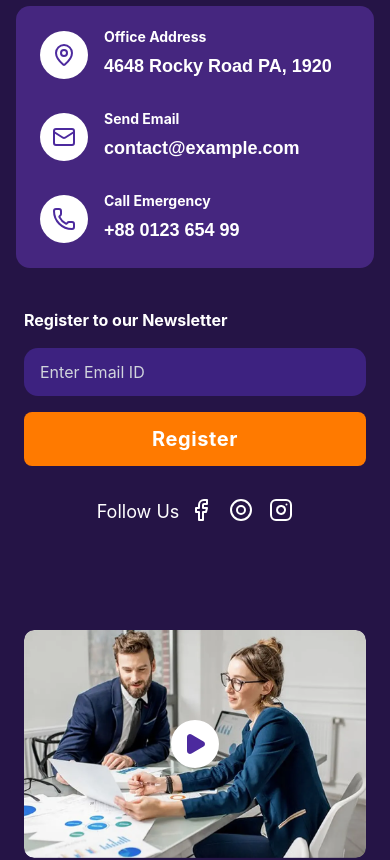
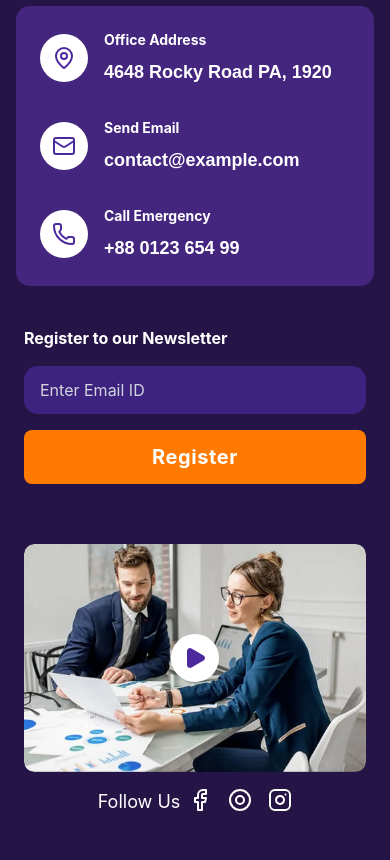
Before and after one commit to remitout2017-cell/remitout-landing, a Next.js app: page / in a window 390 px wide. Shown: the part 10260-11120 px from the top of the page. Built offline with nearby package versions, Linux system fonts and the light colour scheme.

Commit message:
fixed footer and the hydration error in the testimonial section

```diff
--- a/app/page.tsx
+++ b/app/page.tsx
@@ -6,6 +6,7 @@ import ServicesSection from "@/components/ServiceSection";
 import StudentTrustSection from "@/components/StudentTrustSection";
 import TestimonialCarousel from "@/components/TestimonialSection";
 import WhyRemitoutSection from "@/components/WhyRemitoutSection";
+
 
 export default function Home() {
   return (
--- a/components/Footer.tsx
+++ b/components/Footer.tsx
@@ -1,4 +1,5 @@
 "use client";
+
 import { useState } from "react";
 import Link from "next/link";
 import { MapPin, Mail, Phone, Play, Facebook, Instagram } from "lucide-react";
@@ -9,67 +10,38 @@ export default function Footer() {
 
   const handleSubmit = (e: React.FormEvent) => {
     e.preventDefault();
-    // Handle newsletter registration logic here
     console.log("Registering email:", email);
     setEmail("");
   };
 
   return (
     <footer className="bg-[#251446] text-white">
-      <div className=" px-2 py-8  md:p-12 md:max-w-8xl md:mx-32">
-        {/* Contact Information */}
-        <div className="bg-[#45267F] rounded-xl p-6 m-2 md:m-0 mb-10 md:mb-10">
+      <div className="px-2 py-8 md:p-12 md:max-w-8xl md:mx-32">
+        {/* Contact Info */}
+        <div className="bg-[#45267F] rounded-xl p-6 m-2 md:m-0 mb-10">
           <div className="flex flex-col md:flex-row md:justify-around gap-8">
-            {/* Office Address */}
-            <div className="flex items-center gap-4">
-              <div className="bg-white rounded-full p-3 flex items-center justify-center">
-                <MapPin className="h-6 w-6 text-[#4C2A9E]" />
-              </div>
-              <div className=" flex flex-col gap-2 md:gap-0">
-                <h3 className="text-sm font-bold leading-3.5 tracking-[-0.2] font-Inter">
-                  Office Address
-                </h3>
-                <p className="text-lg font-semibold font-kumbh">
-                  4648 Rocky Road PA, 1920
-                </p>
-              </div>
-            </div>
-
-            {/* Send Email */}
-            <div className="flex items-center gap-4">
-              <div className="bg-white rounded-full p-3 flex items-center justify-center">
-                <Mail className="h-6 w-6 text-[#4C2A9E]" />
-              </div>
-              <div className=" flex flex-col gap-2 md:gap-0">
-                <h3 className="text-sm font-bold leading-3.5 tracking-[-0.2] font-Inter">
-                  Send Email
-                </h3>
-                <p className="text-lg font-semibold font-kumbh ">
-                  contact@example.com
-                </p>
-              </div>
-            </div>
-
-            {/* Call Emergency */}
-            <div className="flex items-center gap-4">
-              <div className="bg-white rounded-full p-3 flex items-center justify-center">
-                <Phone className="h-6 w-6 text-[#4C2A9E]" />
-              </div>
-              <div className=" flex flex-col gap-2 md:gap-0">
-                <h3 className="text-sm font-bold leading-3.5 tracking-[-0.2] font-Inter">
-                  Call Emergency
-                </h3>
-                <p className="text-lg font-semibold font-kumbh ">
-                  +88 0123 654 99
-                </p>
-              </div>
-            </div>
+            {/* Office */}
+            <ContactItem
+              icon={<MapPin className="h-6 w-6 text-[#4C2A9E]" />}
+              title="Office Address"
+              content="4648 Rocky Road PA, 1920"
+            />
+            <ContactItem
+              icon={<Mail className="h-6 w-6 text-[#4C2A9E]" />}
+              title="Send Email"
+              content="contact@example.com"
+            />
+            <ContactItem
+              icon={<Phone className="h-6 w-6 text-[#4C2A9E]" />}
+              title="Call Emergency"
+              content="+88 0123 654 99"
+            />
           </div>
         </div>
 
-        {/* Main Footer Content */}
-        <div className="grid grid-cols-1 md:grid-cols-2 lg:grid-cols-3  gap-22 m-4 md:m-0">
-          {/* Video Section */}
+        {/* Main Content Grid */}
+        <div className="grid grid-cols-1 md:grid-cols-2 lg:grid-cols-3 gap-15 m-4 md:m-0  pt-0 md:pt-10">
+          {/* Video + Social */}
           <div className="order-2 md:order-1">
             <div className="relative rounded-lg overflow-hidden">
               <Image
@@ -79,7 +51,6 @@ export default function Footer() {
                 height={300}
                 className="w-full h-auto rounded-lg object-cover"
               />
-
               <div className="absolute inset-0 flex items-center justify-center">
                 <div className="bg-white rounded-full p-3 cursor-pointer">
                   <Play className="h-6 w-6 text-[#4C2A9E] fill-[#4C2A9E]" />
@@ -87,40 +58,22 @@ export default function Footer() {
               </div>
             </div>
 
-            {/* Social Media - Desktop */}
-            <div className="mt-8 hidden md:flex gap-5">
-              <p className="mb-4">Follow on</p>
-              <div className="flex gap-4">
-                <Link href="#" className="hover:opacity-80">
-                  <Facebook className="h-6 w-6" />
-                </Link>
-                <Link href="#" className="hover:opacity-80">
-                  <svg
-                    xmlns="http://www.w3.org/2000/svg"
-                    width="24"
-                    height="24"
-                    viewBox="0 0 24 24"
-                    fill="none"
-                    stroke="currentColor"
-                    strokeWidth="2"
-                    strokeLinecap="round"
-                    strokeLinejoin="round"
-                    className="h-6 w-6"
-                  >
-                    <path d="M12 2a10 10 0 1 0 0 20 10 10 0 0 0 0-20z"></path>
-                    <circle cx="12" cy="12" r="4"></circle>
-                  </svg>
-                </Link>
-                <Link href="#" className="hover:opacity-80">
-                  <Instagram className="h-6 w-6" />
-                </Link>
-              </div>
+            {/* Mobile: Follow Us below video */}
+            <div className="mt-4 md:hidden text-center flex justify-center gap-2">
+              <p className="mb-3 text-lg">Follow Us</p>
+              <SocialLinks />
+            </div>
+
+            {/* Desktop: Follow Us beside video */}
+            <div className="mt-8 hidden md:flex gap-5 items-center">
+              <p className="mb-0">Follow on</p>
+              <SocialLinks />
             </div>
           </div>
 
-          {/* Newsletter Section */}
+          {/* Newsletter */}
           <div className="order-1 md:order-2">
-            <h2 className="text-base md:text-lg font-bold mb-4 md:mb-9  ">
+            <h2 className="text-base md:text-lg font-bold mb-4 md:mb-9">
               Register to our Newsletter
             </h2>
             <form onSubmit={handleSubmit} className="space-y-4">
@@ -134,45 +87,15 @@ export default function Footer() {
               />
               <button
                 type="submit"
-                className="w-full bg-[#FF7A00] hover:bg-[#e86c30] text-white font-bold py-3 px-4 rounded-md transition duration-300 text-xl  leading-[30px] tracking-[0.6px] cursor-pointer"
+                className="w-full bg-[#FF7A00] hover:bg-[#e86c30] text-white font-bold py-3 px-4 rounded-md transition duration-300 text-xl leading-[30px] tracking-[0.6px]"
               >
                 Register
               </button>
             </form>
-
-            {/* Social Media - Mobile */}
-            <div className="mt-8 flex gap-2.5 justify-center md:hidden">
-              <p className="mb-4 text-lg">Follow Us</p>
-              <div className="flex gap-4">
-                <Link href="#" className="hover:opacity-80">
-                  <Facebook className="h-6 w-6" />
-                </Link>
-                <Link href="#" className="hover:opacity-80">
-                  <svg
-                    xmlns="http://www.w3.org/2000/svg"
-                    width="24"
-                    height="24"
-                    viewBox="0 0 24 24"
-                    fill="none"
-                    stroke="currentColor"
-                    strokeWidth="2"
-                    strokeLinecap="round"
-                    strokeLinejoin="round"
-                    className="h-6 w-6"
-                  >
-                    <path d="M12 2a10 10 0 1 0 0 20 10 10 0 0 0 0-20z"></path>
-                    <circle cx="12" cy="12" r="4"></circle>
-                  </svg>
-                </Link>
-                <Link href="#" className="hover:opacity-80">
-                  <Instagram className="h-6 w-6" />
-                </Link>
-              </div>
-            </div>
           </div>
 
           {/* Quick Links - Desktop */}
-          <div className="hidden lg:block order-3">
+          <div className="hidden lg:flex flex-col items-center order-3 ">
             <h2 className="text-xl font-bold mb-6">Quick Links</h2>
             <nav className="space-y-4 font-poppins text-base leading-6 text-[#D8D8D8CC]/80">
               <Link href="#" className="block hover:text-[#FF7A3D]">
@@ -190,7 +113,7 @@ export default function Footer() {
             </nav>
           </div>
 
-          {/* Mobile Navigation Links */}
+          {/* Quick Links - Mobile */}
           <div className="md:hidden order-3 border-t border-[#4C2A9E] pt-4">
             <nav className="space-y-4 text-xl">
               <Link
@@ -221,10 +144,63 @@ export default function Footer() {
         {/* Copyright */}
         <div className="mt-12 pt-6 border-t border-[#4C2A9E] text-center md:text-left">
           <p className="font-kumbh leading-7 text-[#D8D8D8] text-base">
-            © 2024 Copyrights by Life designer. All Rights Reserved
+            © 2025 Copyrights by Life designer. All Rights Reserved
           </p>
         </div>
       </div>
     </footer>
   );
 }
+
+// Reusable Components
+function ContactItem({
+  icon,
+  title,
+  content,
+}: {
+  icon: React.ReactNode;
+  title: string;
+  content: string;
+}) {
+  return (
+    <div className="flex items-center gap-4">
+      <div className="bg-white rounded-full p-3 flex items-center justify-center">
+        {icon}
+      </div>
+      <div className="flex flex-col gap-2 md:gap-0">
+        <h3 className="text-sm font-bold font-Inter">{title}</h3>
+        <p className="text-lg font-semibold font-kumbh">{content}</p>
+      </div>
+    </div>
+  );
+}
+
+function SocialLinks() {
+  return (
+    <div className="flex gap-4 justify-center">
+      <Link href="#" className="hover:opacity-80">
+        <Facebook className="h-6 w-6" />
+      </Link>
+      <Link href="#" className="hover:opacity-80">
+        <svg
+          xmlns="http://www.w3.org/2000/svg"
+          width="24"
+          height="24"
+          viewBox="0 0 24 24"
+          fill="none"
+          stroke="currentColor"
+          strokeWidth="2"
+          strokeLinecap="round"
+          strokeLinejoin="round"
+          className="h-6 w-6"
+        >
+          <path d="M12 2a10 10 0 1 0 0 20 10 10 0 0 0 0-20z" />
+          <circle cx="12" cy="12" r="4" />
+        </svg>
+      </Link>
+      <Link href="#" className="hover:opacity-80">
+        <Instagram className="h-6 w-6" />
+      </Link>
+    </div>
+  );
+}
```
Also changed, not shown: components/TestimonialSection.tsx (+29 -22 lines).
